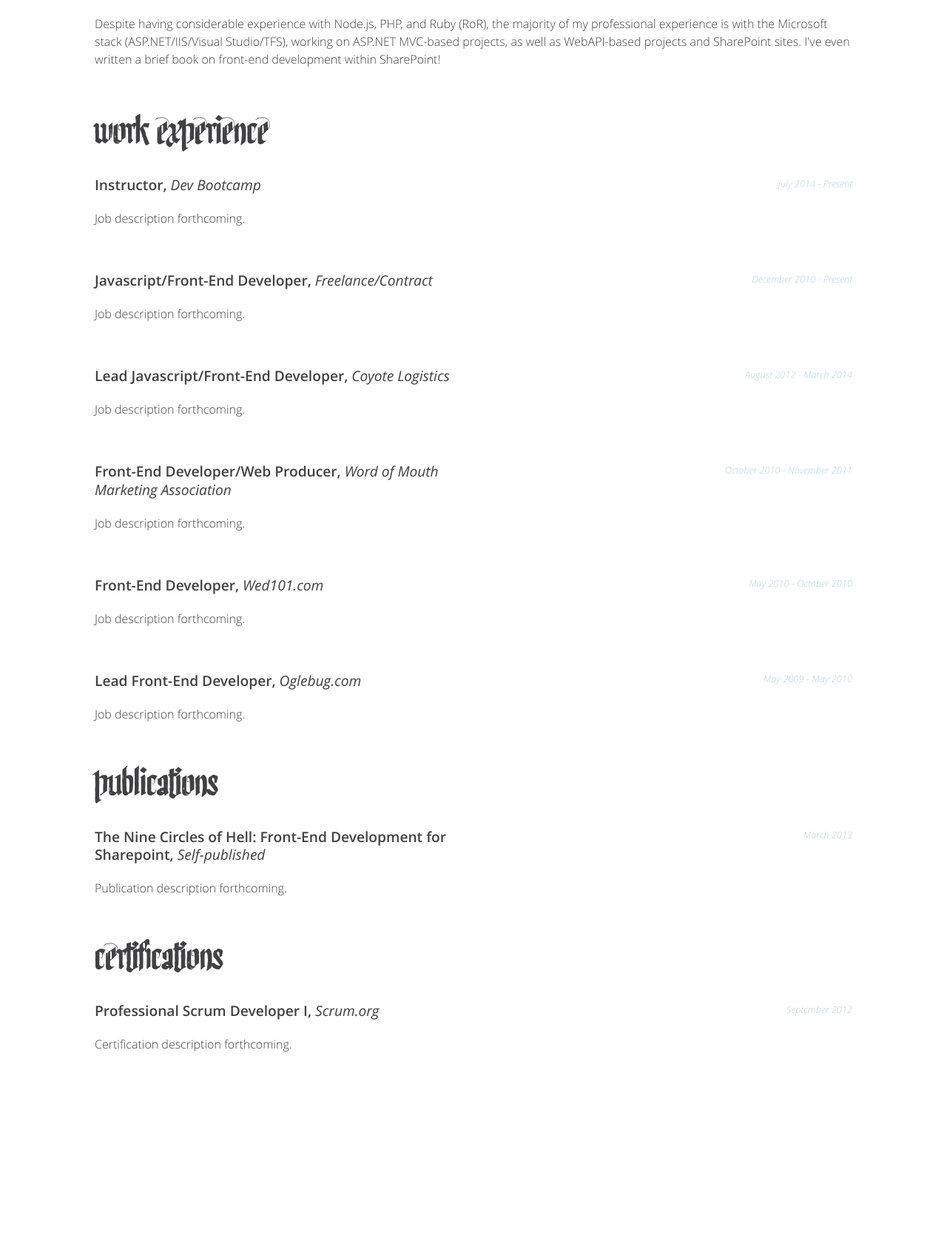
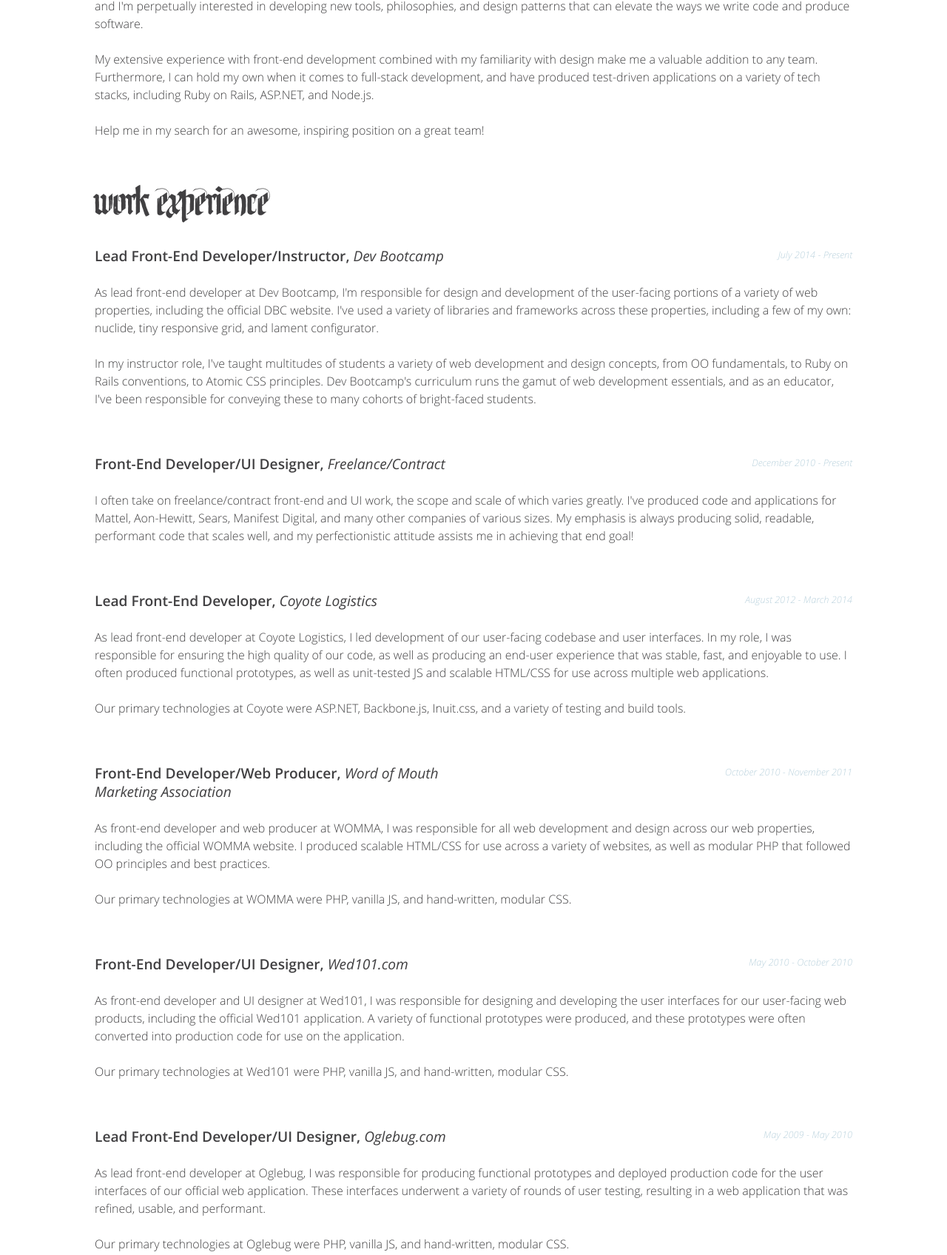
Before and after one commit to humidair1999/jkymarsh.github.io, a plain HTML site: page index.html in a window 1280 px wide. Shown: the part 559-2255 px from the top of the page at 74% size. Before the commit the page ends 2010 px from the top, so only its background shows below. Drawn offline with Linux system fonts and the light colour scheme; files whose address does not match are found by name.

Commit message:
add all job descriptions

```diff
--- a/css/main.css
+++ b/css/main.css
@@ -263,6 +263,8 @@
 .fz-xxl { font-size: 3em; }
 .fz-xxxl { font-size: 4em; }
 
+.td-u { text-decoration: underline; }
+
 .c-charcoal { color: #414042; }
 
 .lis-n { list-style: none; }
--- a/index.html
+++ b/index.html
@@ -99,15 +99,19 @@
                     <h2 class="mb-sm debug">personal statement</h2>
 
                     <p class="debug">
-                        I'm a passionate, motivated, neurotic, perfectionistic Javascript and front-end developer who's always looking for my next challenge.
+                        I'm a passionate, motivated, neurotic, perfectionistic front-end developer and UI designer who's always looking for my next challenge.
                     </p>
 
                     <p class="mt-lg debug">
-                        Having been writing JS for the better part of a decade, I favor OO principles and a wide variety of JS-based libraries, toolkits, and frameworks: Backbone (and Backbone.Marionette), Angular, jQuery, jQueryUI, a wide variety of third-party JS and jQuery plugins and extensions, and unit testing libs such as Jasmine, Sinon, and Mocha are all within my repertoire.
+                        With well over a decade of experience writing code and producing design elements under my belt, I'm at a point in my career where I'm searching for positions that will allow me to share my expertise and really spread my wings when it comes to mastery of my craft. I've produced a number of libraries, tools, and frameworks (all available on <a href="https://github.com/jkymarsh">Github</a>) aimed at improving and simplifying front-end development and UI design, and I'm perpetually interested in developing new tools, philosophies, and design patterns that can elevate the ways we write code and produce software.
                     </p>
 
                     <p class="mt-lg debug">
-                        Despite having considerable experience with Node.js, PHP, and Ruby (RoR), the majority of my professional experience is with the Microsoft stack (ASP.NET/IIS/Visual Studio/TFS), working on ASP.NET MVC-based projects, as well as WebAPI-based projects and SharePoint sites. I've even written a brief book on front-end development within SharePoint!
+                        My extensive experience with front-end development combined with my familiarity with design make me a valuable addition to any team. Furthermore, I can hold my own when it comes to full-stack development, and have produced test-driven applications on a variety of tech stacks, including Ruby on Rails, ASP.NET, and Node.js.
+                    </p>
+
+                    <p class="mt-lg debug">
+                        Help me in my search for an awesome, inspiring position on a great team!
                     </p>
                 </section>
 
@@ -119,7 +123,7 @@
                             <div class="row debug">
                                 <div class="col span-6-t debug">
                                     <h4 class="debug">
-                                        Instructor,
+                                        Lead Front-End Developer/Instructor,
 
                                         <span class="jkymarsh--job-position-listings__company debug">Dev Bootcamp</span>
                                     </h4>
@@ -133,14 +137,20 @@
                             </div>
 
                             <div class="jkymarsh--job-position-listings__job-description debug">
-                                Job description forthcoming.
+                                <p class="debug">
+                                    As lead front-end developer at Dev Bootcamp, I'm responsible for design and development of the user-facing portions of a variety of web properties, including the official DBC website. I've used a variety of libraries and frameworks across these properties, including a few of my own: nuclide, tiny responsive grid, and lament configurator.
+                                </p>
+
+                                <p class="mt-lg debug">
+                                    In my instructor role, I've taught multitudes of students a variety of web development and design concepts, from OO fundamentals, to Ruby on Rails conventions, to Atomic CSS principles. Dev Bootcamp's curriculum runs the gamut of web development essentials, and as an educator, I've been responsible for conveying these to many cohorts of bright-faced students.
+                                </p>
                             </div>
                         </li>
                         <li class="debug">
                             <div class="row debug">
                                 <div class="col span-6-t debug">
                                     <h4 class="debug">
-                                        Javascript/Front-End Developer,
+                                        Front-End Developer/UI Designer,
 
                                         <span class="jkymarsh--job-position-listings__company debug">Freelance/Contract</span>
                                     </h4>
@@ -154,14 +164,16 @@
                             </div>
 
                             <div class="jkymarsh--job-position-listings__job-description debug">
-                                Job description forthcoming.
+                                <p class="debug">
+                                    I often take on freelance/contract front-end and UI work, the scope and scale of which varies greatly. I've produced code and applications for Mattel, Aon-Hewitt, Sears, Manifest Digital, and many other companies of various sizes. My emphasis is always producing solid, readable, performant code that scales well, and my perfectionistic attitude assists me in achieving that end goal!
+                                </p>
                             </div>
                         </li>
                         <li class="debug">
                             <div class="row debug">
                                 <div class="col span-6-t debug">
                                     <h4 class="debug">
-                                        Lead Javascript/Front-End Developer,
+                                        Lead Front-End Developer,
 
                                         <span class="jkymarsh--job-position-listings__company debug">Coyote Logistics</span>
                                     </h4>
@@ -175,7 +187,13 @@
                             </div>
 
                             <div class="jkymarsh--job-position-listings__job-description debug">
-                                Job description forthcoming.
+                                <p class="debug">
+                                    As lead front-end developer at Coyote Logistics, I led development of our user-facing codebase and user interfaces. In my role, I was responsible for ensuring the high quality of our code, as well as producing an end-user experience that was stable, fast, and enjoyable to use. I often produced functional prototypes, as well as unit-tested JS and scalable HTML/CSS for use across multiple web applications.
+                                </p>
+
+                                <p class="mt-lg debug">
+                                    Our primary technologies at Coyote were ASP.NET, Backbone.js, Inuit.css, and a variety of testing and build tools.
+                                </p>
                             </div>
                         </li>
                         <li class="debug">
@@ -196,14 +214,20 @@
                             </div>
 
                             <div class="jkymarsh--job-position-listings__job-description debug">
-                                Job description forthcoming.
+                                <p class="debug">
+                                    As front-end developer and web producer at WOMMA, I was responsible for all web development and design across our web properties, including the official WOMMA website. I produced scalable HTML/CSS for use across a variety of websites, as well as modular PHP that followed OO principles and best practices.
+                                </p>
+
+                                <p class="mt-lg debug">
+                                    Our primary technologies at WOMMA were PHP, vanilla JS, and hand-written, modular CSS.
+                                </p>
                             </div>
                         </li>
                         <li class="debug">
                             <div class="row debug">
                                 <div class="col span-6-t debug">
                                     <h4 class="debug">
-                                        Front-End Developer,
+                                        Front-End Developer/UI Designer,
 
                                         <span class="jkymarsh--job-position-listings__company debug">Wed101.com</span>
                                     </h4>
@@ -217,14 +241,20 @@
                             </div>
 
                             <div class="jkymarsh--job-position-listings__job-description debug">
-                                Job description forthcoming.
+                                <p class="debug">
+                                    As front-end developer and UI designer at Wed101, I was responsible for designing and developing the user interfaces for our user-facing web products, including the official Wed101 application. A variety of functional prototypes were produced, and these prototypes were often converted into production code for use on the application.
+                                </p>
+
+                                <p class="mt-lg debug">
+                                    Our primary technologies at Wed101 were PHP, vanilla JS, and hand-written, modular CSS.
+                                </p>
                             </div>
                         </li>
                         <li class="debug">
                             <div class="row debug">
                                 <div class="col span-6-t debug">
                                     <h4 class="debug">
-                                        Lead Front-End Developer,
+                                        Lead Front-End Developer/UI Designer,
 
                                         <span class="jkymarsh--job-position-listings__company debug">Oglebug.com</span>
                                     </h4>
@@ -238,7 +268,13 @@
                             </div>
 
                             <div class="jkymarsh--job-position-listings__job-description debug">
-                                Job description forthcoming.
+                                <p class="debug">
+                                    As lead front-end developer at Oglebug, I was responsible for producing functional prototypes and deployed production code for the user interfaces of our official web application. These interfaces underwent a variety of rounds of user testing, resulting in a web application that was refined, usable, and performant.
+                                </p>
+
+                                <p class="mt-lg debug">
+                                    Our primary technologies at Oglebug were PHP, vanilla JS, and hand-written, modular CSS.
+                                </p>
                             </div>
                         </li>
                     </ol>
@@ -266,7 +302,9 @@
                             </div>
 
                             <div class="jkymarsh--job-position-listings__job-description debug">
-                                Publication description forthcoming.
+                                <p class="debug">
+                                    <a href="http://jkymarsh.com/theninecirclesofhell/">The Nine Circles of Hell: Front-End Development for Sharepoint</a> is an eBook on the topic of front-end development using the Microsoft Sharepoint content platform.
+                                </p>
                             </div>
                         </li>
                     </ol>
@@ -294,7 +332,7 @@
                             </div>
 
                             <div class="jkymarsh--job-position-listings__job-description debug">
-                                Certification description forthcoming.
+                                Professional certification via Scrum.org.
                             </div>
                         </li>
                     </ol>
```
